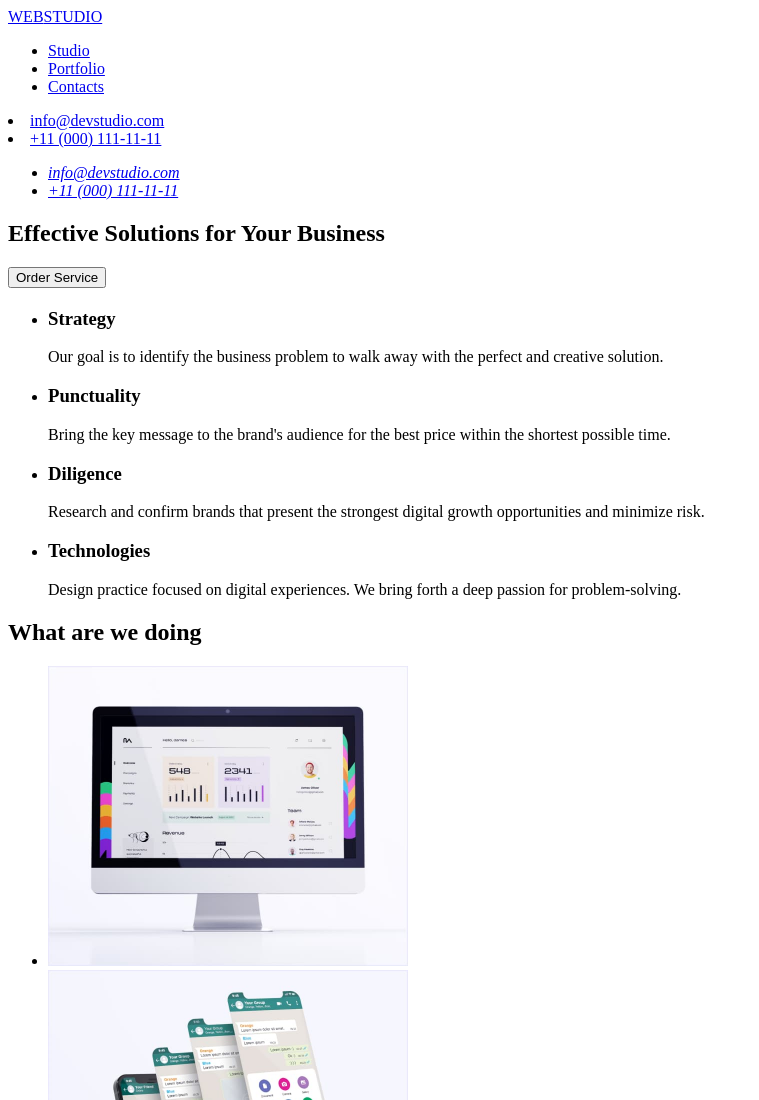
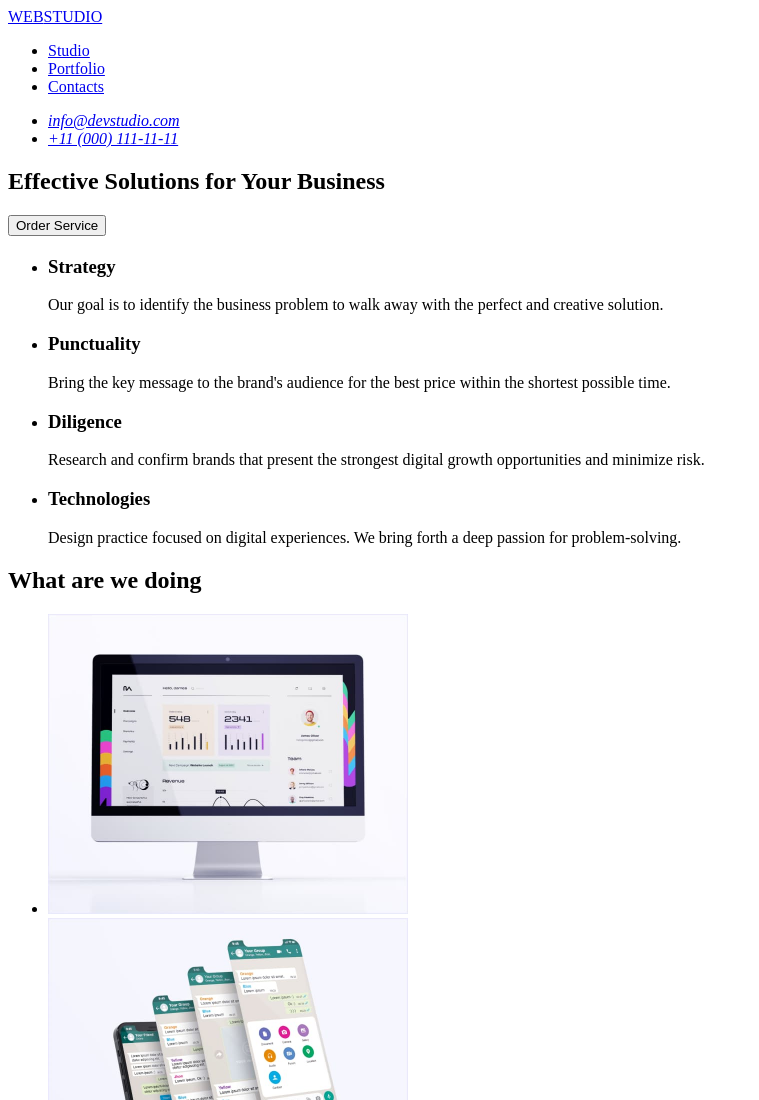
Before and after one commit to AndreyBachinskye/goit-markup-hw-01, a plain HTML site: page index.html in a window 1280 px wide. Shown: the top 1100 px of the page, without its empty margins (0-759 px from the left). Drawn offline with Linux system fonts and the light colour scheme.

Commit message:
html
виправлена помилка з двома адресами

```diff
--- a/index.html
+++ b/index.html
@@ -14,10 +14,7 @@
           <li><a href="#">Studio</a></li>
           <li><a href="#">Portfolio</a></li>
           <li><a href="#">Contacts</a></li>
-
         </ul>
-        <li><a href="mailto:info@devstudio.com">info@devstudio.com</a></li>
-        <li><a href="tel:+110001111111">+11 (000) 111-11-11</a></li>
       </nav>
       <address>
         <ul>
```
